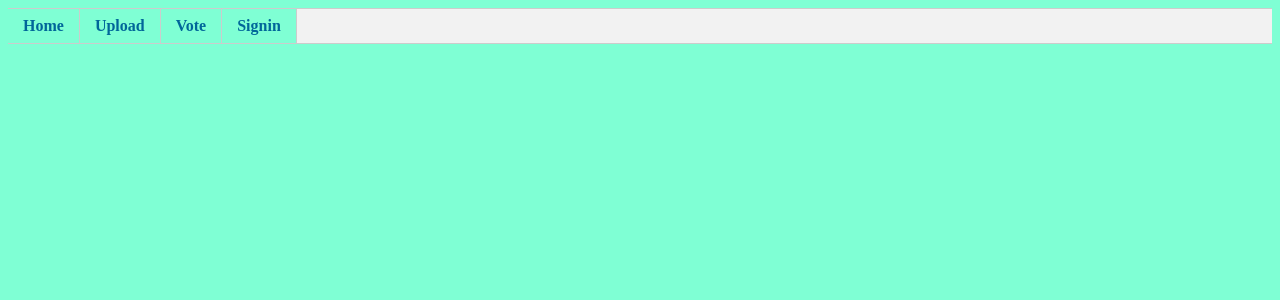
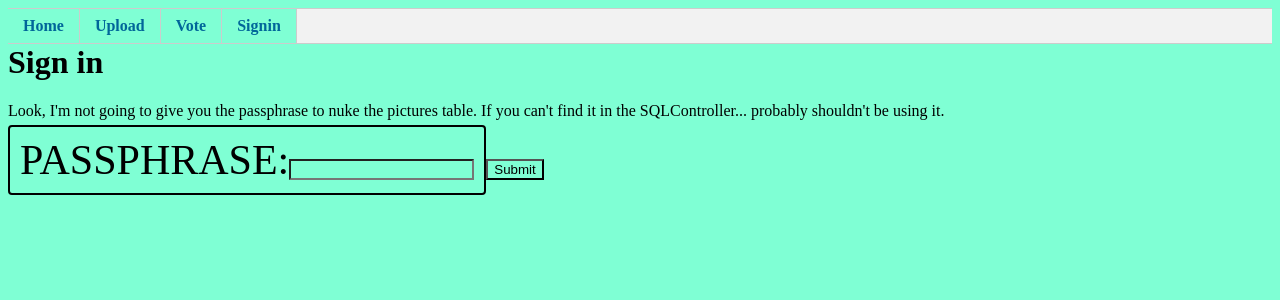
Before and after one commit to KingWobbegong/Scratch, a React app: page /#/signIn in a window 1280 px wide. Shown: the top 300 px of the page. Built offline with nearby package versions, Linux system fonts and the light colour scheme.

Commit message:
made many calls and had many meetings

```diff
--- a/client/components/SignIn.jsx
+++ b/client/components/SignIn.jsx
@@ -1,10 +1,46 @@
 import React from 'react';
 
+const hiddenNukeDevBox = [];
+function armZeMissiles(){
+    const submittedPassPhrase = document.getElementById('launchCodes').value;
 
+return fetch('http://localhost:3000/api/database/flush', {
+    method: 'POST',
+    headers: {
+      'Content-Type': 'application/json',
+    },
+    body: JSON.stringify({ passPhrase: submittedPassPhrase }),
+  }).then(alert("NEEnoooNEEEnooooNEEEnooooNEEEEnooo \n Submitted:"+submittedPassPhrase))
+
+}
+if(process.env.NODE_ENV === 'development'){
+hiddenNukeDevBox.push(
+<div className="nukeBox">
+    Look, I'm not going to give you the passphrase to nuke the pictures table.
+    If you can't find it in the SQLController... probably shouldn't be using it.
+    <p></p><p></p>
+    <form onSubmit={armZeMissiles}>
+        <label>
+          Passphrase:
+          <input type="text" id="launchCodes"/>
+        </label>
+        <input type="submit" value="Submit" />
+      </form>
+</div>
+
+
+
+
+)
+
+
+
+
+}
 const SignIn= props =>(
     <div className='signInComponent'>
         <h1> Sign in </h1>
-
+       {hiddenNukeDevBox}
     </div>
 );
 
--- a/client/components/Upload.jsx
+++ b/client/components/Upload.jsx
@@ -35,12 +35,15 @@ const Upload = ({
     }) => (
     <div className='uploadComponentHead'>
         <div className='upload'>
-            <h1>Hello Upload</h1>
+            <h1>(hit me with your)</h1>
             <input
             type="file"
             onChange={uploadFile}
             accept="image/png, image/jpeg"
+            id="upload-button"
+            style={{display:"none"}}
             />
+            <label for="upload-button">Best Shot</label>
         </div>
     </div>
 )
--- a/client/index.js
+++ b/client/index.js
@@ -1,17 +1,17 @@
 import React from 'react';
 import { render } from 'react-dom';
 import { Provider } from 'react-redux';
-import { BrowserRouter } from 'react-router-dom';
+import { BrowserRouter, HashRouter } from 'react-router-dom';
 import App from './App.js';
 import store from './store';
 import styles from './scss/index.scss';
 //import some styles at some point when you wanna look pretty
 
 render(
-  <BrowserRouter>
+  <HashRouter>
     <Provider store={store}>
       <App />
     </Provider>
-  </BrowserRouter>,
+  </HashRouter>,
   document.getElementById('root')
 );
--- a/client/scss/index.scss
+++ b/client/scss/index.scss
@@ -1,5 +1,17 @@
 *{
     background-color: aquamarine;
+}
+
+label{
+    border: 2px solid black;
+    border-radius: 4px;
+    padding: 10px;
+    text-transform: uppercase;
+    font-size: 42px;
+}
+
+label:hover{
+    background-color: darkcyan;
 }
 
 #nav {
--- a/webpack.config.js
+++ b/webpack.config.js
@@ -13,7 +13,7 @@ module.exports = {
   devServer: {
     publicPath: '/build',
     proxy: {
-      '/api/**': {
+      '/api/****': {
         target: 'http://localhost:3000',
         secure: false,
       },
@@ -21,6 +21,18 @@ module.exports = {
         target: 'http://localhost:3000',
         secure: false,
       },
+      '/picture': {
+        target: 'http://localhost:3000',
+        secure: false,
+      },
+      '/upload': {
+        target: 'http://localhost:3000',
+        secure:false,
+      },
+      '/vote': {
+        target: 'http://localhost:3000',
+        secure:false,
+      }
     },
   },
   module: {
```
Also changed, not shown: 2 other files (tests, documents, lock files or other folders).
